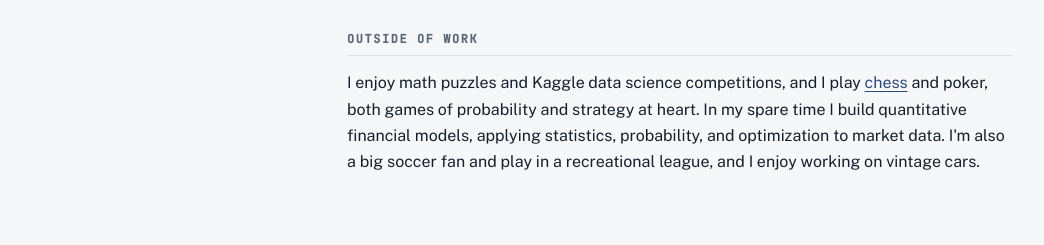
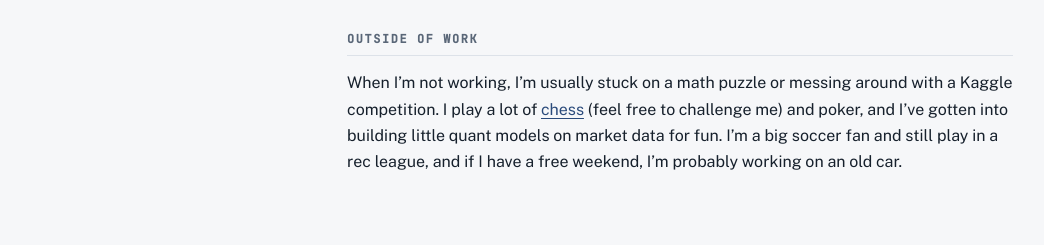
Before and after one commit to alex11garza/alex11garza.github.io, a plain HTML site: page index.html in a window 1280 px wide. Shown: the part 3022-3267 px from the top of the page, without its empty margins (89-1133 px from the left). Drawn offline with nearby package versions, Linux system fonts and the light colour scheme.

Commit message:
Make the Outside of work paragraph more casual
Co-Authored-By: Claude Opus 5.5 <noreply@anthropic.com>
Claude-Session: https://claude.ai/code/session_015u1Qk8kU11UKweKU7Ssf6j

```diff
--- a/index.html
+++ b/index.html
@@ -222,7 +222,7 @@ footer{max-width:1040px;margin:0 auto;padding-block:0 40px;color:var(--muted);fo
 
     <section id="personal">
       <h2>Outside of work</h2>
-      <p>I enjoy math puzzles and Kaggle data science competitions, and I play <a href="https://www.chess.com/play/online/new?opponent=alexander_garza11" target="_blank" rel="noopener" title="Challenge me to a game on Chess.com">chess</a> and poker, both games of probability and strategy at heart. In my spare time I build quantitative financial models, applying statistics, probability, and optimization to market data. I'm also a big soccer fan and play in a recreational league, and I enjoy working on vintage cars.</p>
+      <p>When I&rsquo;m not working, I&rsquo;m usually stuck on a math puzzle or messing around with a Kaggle competition. I play a lot of <a href="https://www.chess.com/play/online/new?opponent=alexander_garza11" target="_blank" rel="noopener" title="Challenge me to a game on Chess.com">chess</a> (feel free to challenge me) and poker, and I&rsquo;ve gotten into building little quant models on market data for fun. I&rsquo;m a big soccer fan and still play in a rec league, and if I have a free weekend, I&rsquo;m probably working on an old car.</p>
     </section>
   </main>
 </div>
```
